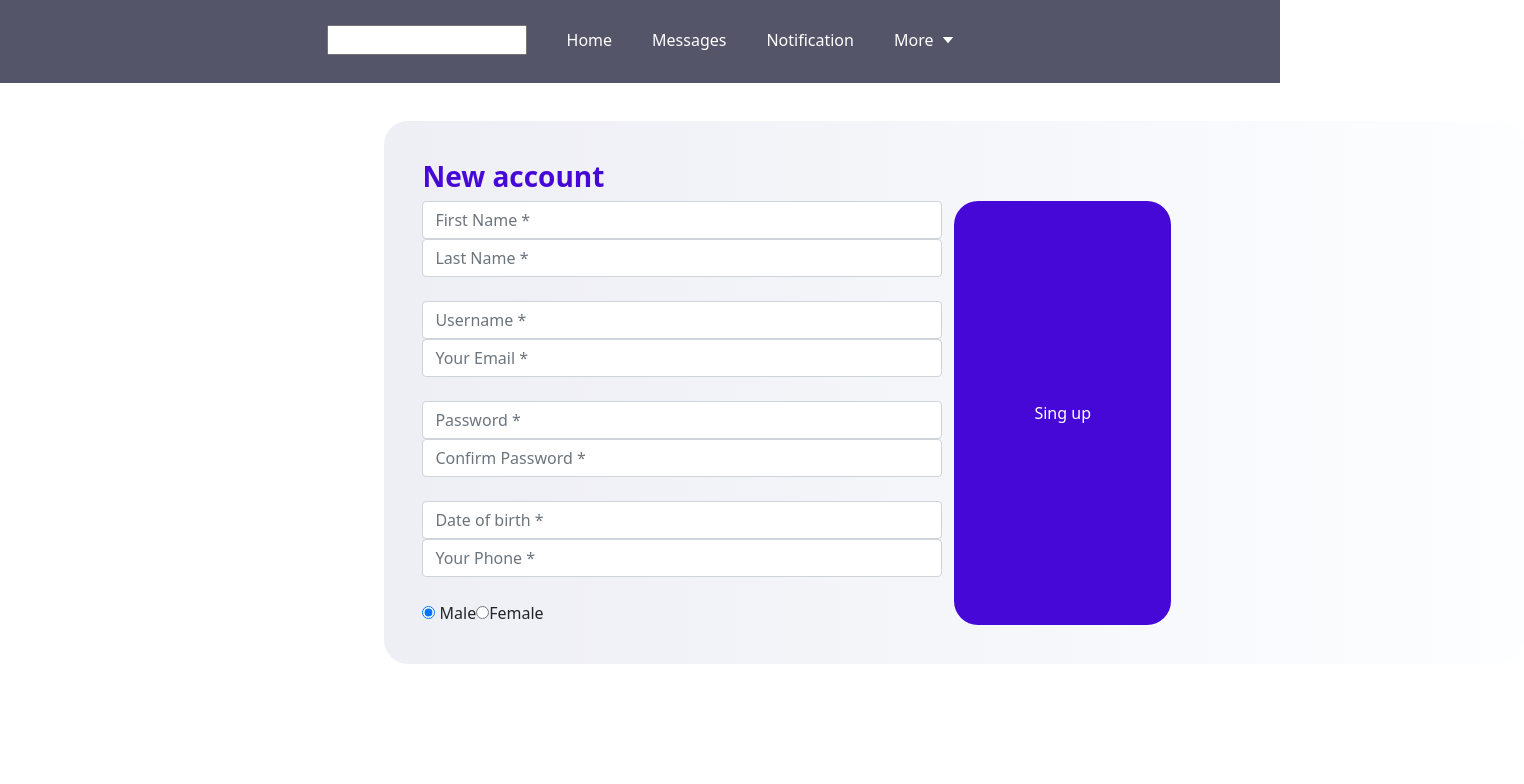
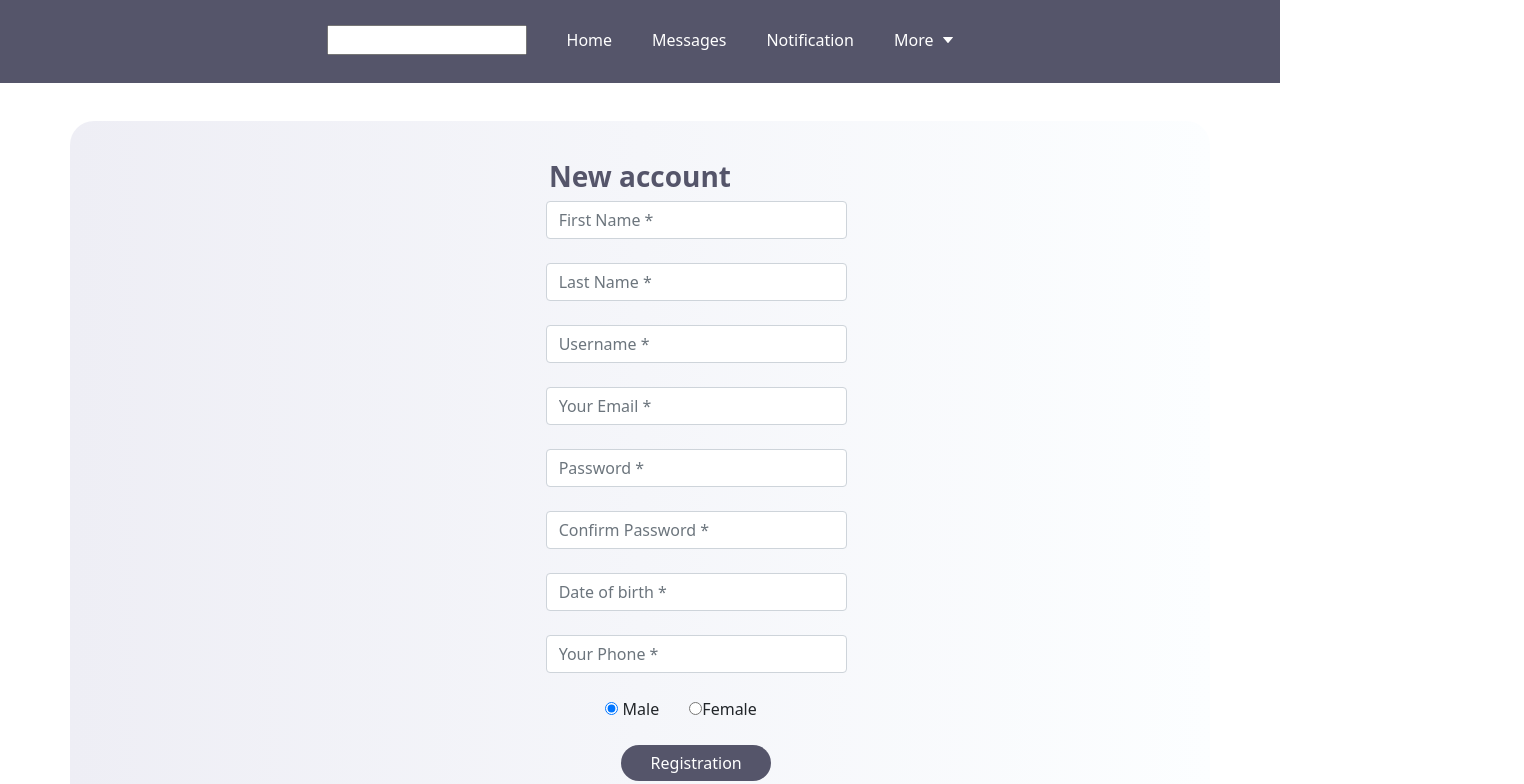
Before and after one commit to Tanjaa1/XML, a Vue app in the folder Nistagram/vue/: page /Profil in a window 1280 px wide. Shown: the top 784 px of the page, 1524 px wide, since content can reach past the window. Built offline with nearby package versions, Linux system fonts and the light colour scheme.

Commit message:
Validations

```diff
--- a/Nistagram/vue/src/views/Registration.vue
+++ b/Nistagram/vue/src/views/Registration.vue
@@ -6,19 +6,19 @@
       <div class="row">
         <div class="col-md-6">
           <div class="form-group">
-            <input id="name" type="text" class="form-control" placeholder="First Name *" value="" />
+            <input id="name" type="text" class="form-control" placeholder="First Name *" value="" /><br>
             <input id="surname" type="text" class="form-control" placeholder="Last Name *" value="" />
           </div><br>
           <div class="form-group">
-            <input id="username" type="text" class="form-control" placeholder="Username *" value="" />
+            <input id="username" type="text" class="form-control" placeholder="Username *" value="" /> <br>
             <input id="email" type="email" class="form-control" placeholder="Your Email *" value="" />
           </div><br>
           <div class="form-group">
-            <input id="password1" type="password" class="form-control" placeholder="Password *" value="" />
+            <input id="password1" type="password" class="form-control" placeholder="Password *" value="" /><br>
             <input id="password2" type="password" class="form-control"  placeholder="Confirm Password *" value="" />
           </div><br>
           <div class="form-group">
-            <input id="date" type="text" class="form-control" placeholder="Date of birth *" value="" />
+            <input id="date" type="text" class="form-control" placeholder="Date of birth *" value="" /><br>
             <input id="phone" type="text" minlength="10" maxlength="10" name="txtEmpPhone" class="form-control" placeholder="Your Phone *" value="" />
           </div><br>
               <label class="radio inline">
@@ -28,12 +28,13 @@
               <label class="radio inline">
                 <input v-on:click="Gander('f')" id="female" type="radio" name="gender" value="female">
                 <span>Female </span>
-              </label>
-        </div><br>
+              </label><br>
               <a style="color:red" v-for="e in error" :key="e">
-									{{e}}
+									{{e}}<br>
 							</a><br>
-          <input type="submit" class="btnRegister"  value="Sing up" v-on:click="Registration()"/>
+       <input type="submit" class="btnRegister" style="width:150px"  value="Registration" v-on:click="Registration()"/><br><br>
+          <label><small>Alredy registred?<a href="#/Login">Log in</a></small></label>
+        </div>
       </div>
   </div>
 </template>
@@ -103,7 +104,7 @@ export default {
       }else{
           this.registeredUser.account.gender = "FEMALE"
       }
-      //if(this.Validation()){
+      if(this.Validation()){
 
 
         fetch("http://localhost:8080/api/user/userRegistration/", {
@@ -158,6 +159,7 @@ export default {
 			// 	document.getElementById("male").checked=true
       //         }
       //       })
+      }
 		},
 		LogIn(){
 			this.Reset()
@@ -173,15 +175,18 @@ export default {
 			if(document.getElementById("name").value==""){
 				document.getElementById("name").style.borderColor="Red"
 				r=false
-			}else
-				this.Latters(document.getElementById("name").value)
+			}else{
+				if(document.getElementById("name").value[0].match('[A-Z]'))
+        this.error.push('The name may contain only letters');
+      }
 
 			if(document.getElementById("surname").value==""){
 				document.getElementById("surname").style.borderColor="Red"
 				r=false
-			}else
-				this.Latters(document.getElementById("surname").value)
-
+			}else{
+				if(document.getElementById("surname").value[0].match('[A-Z]'))
+        this.error.push('The surname may contain only letters');
+      }
 			if(document.getElementById("password1").value==""){
 				document.getElementById("password1").style.borderColor="Red"
 				r=false
@@ -196,31 +201,38 @@ export default {
 			if(document.getElementById("email").value==""){
 				document.getElementById("email").style.borderColor="Red"
 				r=false
-			}
+			}else{
+        if(!document.getElementById("email").value.match('@gmail.com' || '@uns.ac.rs' || '@hotmail.com' || '@yahoo.com' )){
+
+        this.error.push('Email form not valid!');
+        }
+      }
 
 			if(document.getElementById("phone").value==""){
 				document.getElementById("phone").style.borderColor="Red"
 				r=false
-			}
+			}else{
+        if(!document.getElementById("phone").value.match('[0-1]'))
+          this.error.push('The phone number may contain only numbers!');
+      }
 			if(document.getElementById("date").value==""){
 				document.getElementById("date").style.borderColor="Red"
 				r=false
-			}
+			}else{
+        if(!document.getElementById("date").value[2].match('/') || !document.getElementById("date").value[5].match('/'))
+          this.error.push('Pleace put valid date form!');
+      }
 
 			if(document.getElementById("username").value==""){
 				document.getElementById("username").style.borderColor="Red"
 				r=false
-			}else
-				this.Latters(document.getElementById("username").value)
-
+			}else{
+				if(document.getElementById("username").value[0].match('[A-Z]'))
+        this.error.push('The username may contain only letters');
+      }
 			if(this.error==[]) return true
 			else return r
 
-		},
-		Latters(str){
-			let nameMatch = str.match('[A-Za-z ]*');
-			if (nameMatch != str) this.error.push('The name may contain only letters');
-			else if (str[0].match('[A-Z]') === null) this.error.push('The name must begin with a capital letter');
 		},
 		Password(p1,p2){
 			if(p1!=p2) this.error.push('Please confirm your password!')
@@ -236,7 +248,7 @@ export default {
 
 		},
 		Reset(){
-			this.e=[]
+			this.error=[]
 			document.getElementById("name").style.borderColor="Black"
 			document.getElementById("surname").style.borderColor="Black"
 			document.getElementById("password1").style.borderColor="Black"
@@ -254,8 +266,7 @@ export default {
 .register{
     margin-top: 3%;
     padding: 3%;
-    margin-left: 30%;
-    margin-right: 30%;
+    text-align: center;
 }
 .divs{
     border-radius: 1.5rem;
@@ -314,13 +325,12 @@ export default {
 .register-form2{
     padding: 10%;
     margin-top: 10%;
-    margin-left: 25%;
 }
 .btnRegister{
     border: none;
     border-radius: 1.5rem;
     padding: 2%;
-    background: #4608d6;
+    background: #55556a;
     color: #fff;
     width: 20%;
     cursor: pointer;
@@ -328,7 +338,7 @@ export default {
 .register .nav-tabs{
     margin-top: 3%;
     border: none;
-    background: #0062cc;
+    background: #55556a;
     border-radius: 1.5rem;
     width: 28%;
     float: right;
@@ -346,8 +356,8 @@ export default {
 }
 .register .nav-tabs .nav-link.active{
     width: 100px;
-    color: #695c96;
-    border: 2px solid #bdb4d5;
+    color: #7559dc;
+    border: 2px solid #9679e0;
     border-top-left-radius: 1.5rem;
     border-bottom-left-radius: 1.5rem;
 }
@@ -359,10 +369,15 @@ export default {
 }
 
 .word{
-    color: #4608d6;;
+    color: #55556a;;
     font-weight: bold;
 }
-.form-control{
-  margin-right: 3%;
+
+.row{
+  margin-left: 40%;
+}
+
+.radio{
+  margin-right: 10%;
 }
 </style>
```
